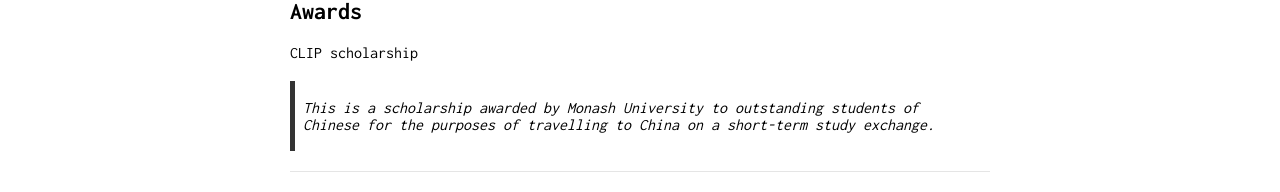
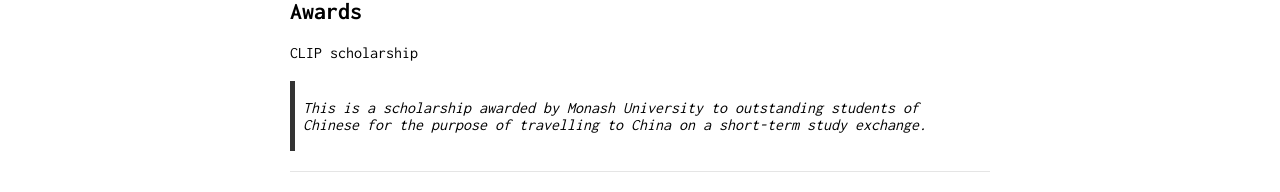
Before and after one commit to Wigdo/cv, a Jekyll site: the page built from index.md, in a window 1280 px wide. Shown: the part 1416-1608 px from the top of the page. Built offline with Jekyll 4.4.1, drawn with Linux system fonts in a browser that asks for light colours; our own code applies the rules of GitHub Pages for plain Markdown files.

Commit message:
Update index.md

```diff
--- a/index.md
+++ b/index.md
@@ -60,4 +60,4 @@ A boutique firm which specialises in estate planning, the drafting of wills and
 ## Awards
 
 CLIP scholarship
-> This is a scholarship awarded by Monash University to outstanding students of Chinese for the purposes of travelling to China on a short-term study exchange.
+> This is a scholarship awarded by Monash University to outstanding students of Chinese for the purpose of travelling to China on a short-term study exchange.
```
